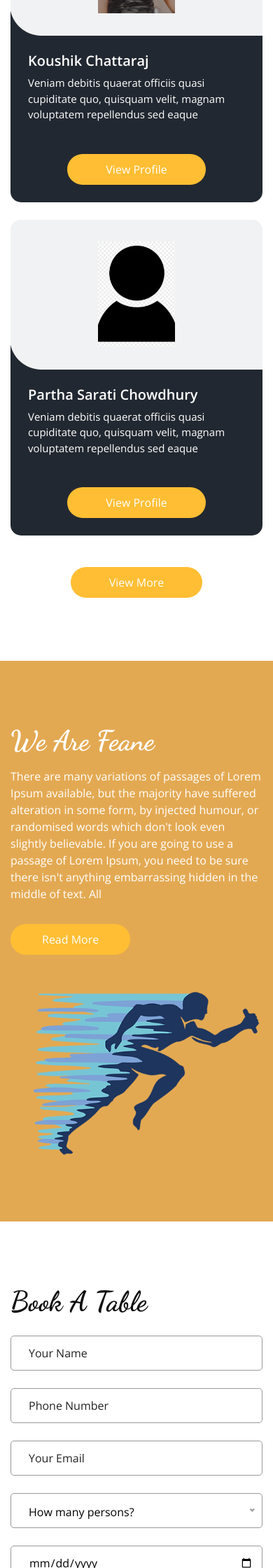
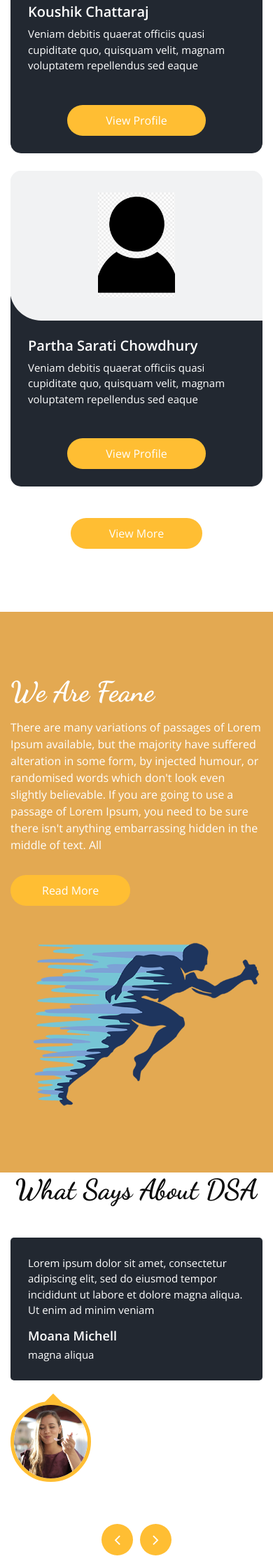
Before and after one commit to koushikchattaraj/sportmanagement, a Django app: page / in a window 390 px wide. Shown: the part 2080-4320 px from the top of the page at 70% size. Run offline with Django 3.2, Linux system fonts and the light colour scheme; data comes from the database, SQL or seed files in the repository; some libraries are stand-ins or nearby versions.

Commit message:
update changes o ui

```diff
--- a/resturent/urls.py
+++ b/resturent/urls.py
@@ -6,8 +6,8 @@ from resturent import views
 urlpatterns = [
     path('',views.IndexView.as_view(),name="indexview"),
     path('about',views.AboutView.as_view(),name="aboutview"),
-    path('table-book',views.BookView.as_view(),name="bookview"),
-    path('menu',views.MenuView.as_view(),name="menuview"),
+    # path('table-book',views.BookView.as_view(),name="bookview"),
+    path('players',views.PlayersView.as_view(),name="playersview"),
     path('sign-in',views.SigninView.as_view(),name="signinview"),
     path('sign-up',views.SignupView.as_view(),name="signupview"),
     path('profile',views.AccountView.as_view(),name="accountview"),
--- a/resturent/views.py
+++ b/resturent/views.py
@@ -49,16 +49,9 @@ class AboutView(View):
     def get(self, request):
         return render(request, self.template_name)
 
-class BookView(View):
+class PlayersView(View):
 
-    template_name = 'book.html'
-
-    def get(self, request):
-        return render(request, self.template_name)
-
-class MenuView(View):
-
-    template_name = 'menu.html'
+    template_name = 'players.html'
 
     def get(self, request):
         if request.user.is_authenticated:
--- a/templates/base.html
+++ b/templates/base.html
@@ -54,7 +54,7 @@
                       <a class="nav-link" href="{% url 'indexview' %}">Home <span class="sr-only">(current)</span></a>
                     </li>
                     <li class="nav-item">
-                      <a class="nav-link" href="{% url 'menuview' %}">Players</a>
+                      <a class="nav-link" href="{% url 'playersview' %}">Players</a>
                     </li>
                     <li class="nav-item">
                       <a class="nav-link" href="{% url 'aboutview' %}">About</a>
@@ -181,7 +181,7 @@
         <div class="col-md-4 footer-col">
           <div class="footer_detail">
             <a href="" class="footer-logo">
-              Bankura Foodies
+              Bankura DSA
             </a>
             <p>
               Necessary, making this the first true generator on the Internet. It uses a dictionary of over 200 Latin words, combined with
@@ -220,9 +220,9 @@
       <div class="footer-info">
         <p>
           &copy; <span id="displayYear"></span> All Rights Reserved By
-          <a href="https://html.design/">Free Html Templates</a><br><br>
+          <a href="">Bimnited Pvt.Ltd</a><br><br>
           &copy; <span id="displayYear"></span> Distributed By
-          <a href="https://themewagon.com/" target="_blank">ThemeWagon</a>
+          <a href="" target="_blank">Biminted Pvt.Ltd</a>
         </p>
       </div>
     </div>
--- a/templates/index.html
+++ b/templates/index.html
@@ -24,11 +24,6 @@
                     <p>
                       Doloremque, itaque aperiam facilis rerum, commodi, temporibus sapiente ad mollitia laborum quam quisquam esse error unde. Tempora ex doloremque, labore, sunt repellat dolore, iste magni quos nihil ducimus libero ipsam.
                     </p>
-                    <div class="btn-box">
-                      <a href="" class="btn1">
-                        Order Now
-                      </a>
-                    </div>
                   </div>
                 </div>
               </div>
@@ -193,66 +188,6 @@
 
   <!-- end about section -->
 
-  <!-- book section -->
-  <section class="book_section layout_padding">
-    <div class="container">
-      <div class="heading_container">
-        <h2>
-          Book A Table
-        </h2>
-      </div>
-      <div class="row">
-        <div class="col-md-6">
-          <div class="form_container">
-            <form action="">
-              <div>
-                <input type="text" class="form-control" placeholder="Your Name" />
-              </div>
-              <div>
-                <input type="text" class="form-control" placeholder="Phone Number" />
-              </div>
-              <div>
-                <input type="email" class="form-control" placeholder="Your Email" />
-              </div>
-              <div>
-                <select class="form-control nice-select wide">
-                  <option value="" disabled selected>
-                    How many persons?
-                  </option>
-                  <option value="">
-                    2
-                  </option>
-                  <option value="">
-                    3
-                  </option>
-                  <option value="">
-                    4
-                  </option>
-                  <option value="">
-                    5
-                  </option>
-                </select>
-              </div>
-              <div>
-                <input type="date" class="form-control">
-              </div>
-              <div class="btn_box">
-                <button>
-                  Book Now
-                </button>
-              </div>
-            </form>
-          </div>
-        </div>
-        <div class="col-md-6">
-          <div class="map_container ">
-            <div id="googleMap"></div>
-          </div>
-        </div>
-      </div>
-    </div>
-  </section>
-  <!-- end book section -->
 
   <!-- client section -->
 
@@ -260,7 +195,7 @@
     <div class="container">
       <div class="heading_container heading_center psudo_white_primary mb_45">
         <h2>
-          What Says Our Customers
+          What Says About DSA
         </h2>
       </div>
       <div class="carousel-wrap row ">
--- a/templates/menu.html
+++ b/templates/players.html
@@ -51,11 +51,6 @@
           {% endfor %}
         </div>
       </div>
-      <div class="btn-box">
-        <a href="">
-          View More
-        </a>
-      </div>
     </div>
   </section>
 {% endblock %}
--- a/templates/subbase.html
+++ b/templates/subbase.html
@@ -57,14 +57,11 @@
                       <a class="nav-link" href="{% url 'indexview' %}">Home <span class="sr-only">(current)</span></a>
                     </li>
                     <li class="nav-item">
-                      <a class="nav-link" href="{% url 'menuview' %}">Players</a>
+                      <a class="nav-link" href="{% url 'playersview' %}">Players</a>
                     </li>
                     <li class="nav-item">
                       <a class="nav-link" href="{% url 'aboutview' %}">About</a>
                     </li>
-                    <!-- <li class="nav-item">
-                      <a class="nav-link" href="{% url 'bookview' %}">Book Table</a>
-                    </li> -->
                     {% if user.is_authenticated %}
                   <li class="nav-item">
                     <a class="nav-link" href="{% url 'accountview' %}">My Account</a>
```
Also changed, not shown: templates/book.html (deleted, +0 -67 lines), static/images/favicon.png.
